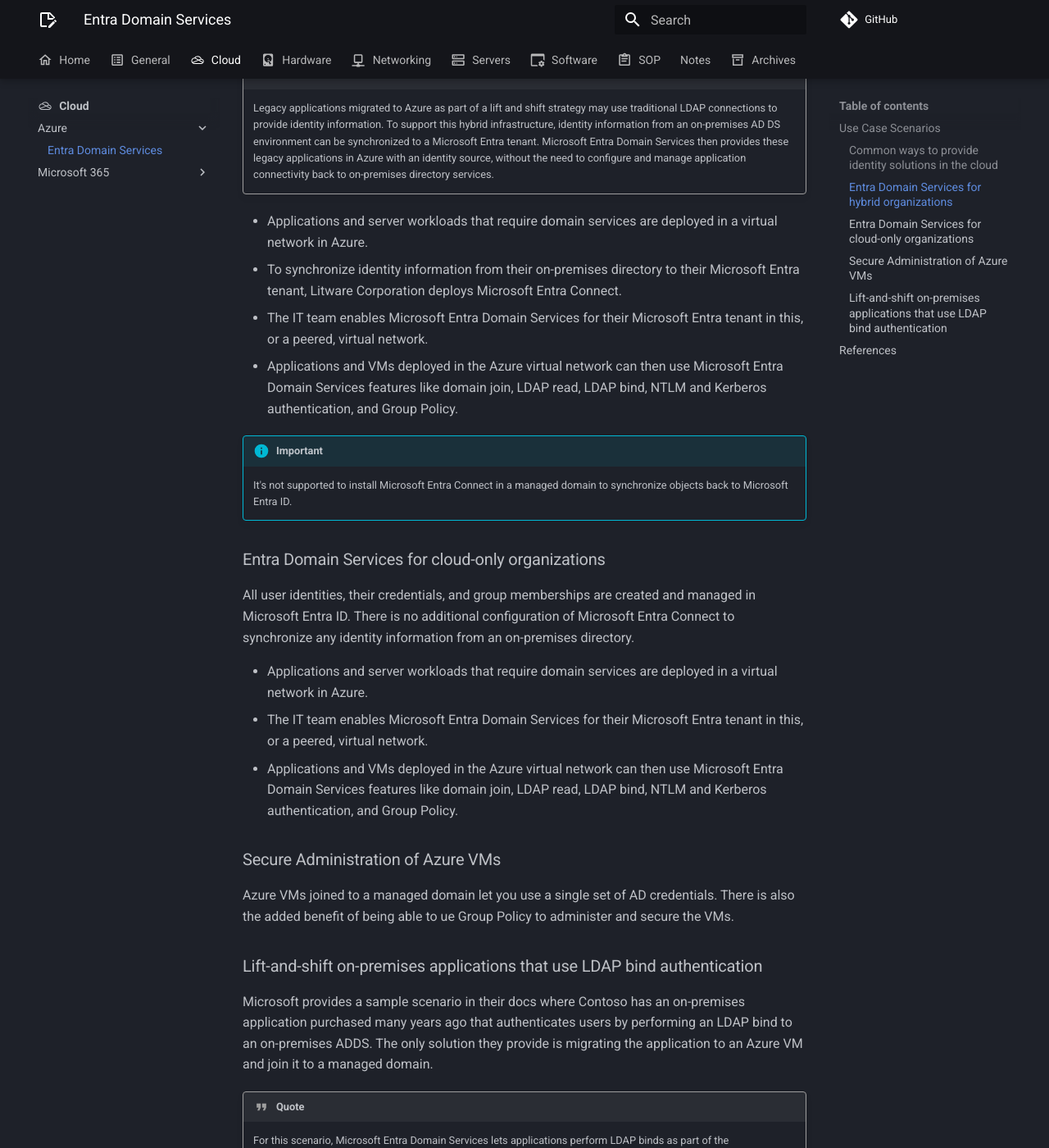
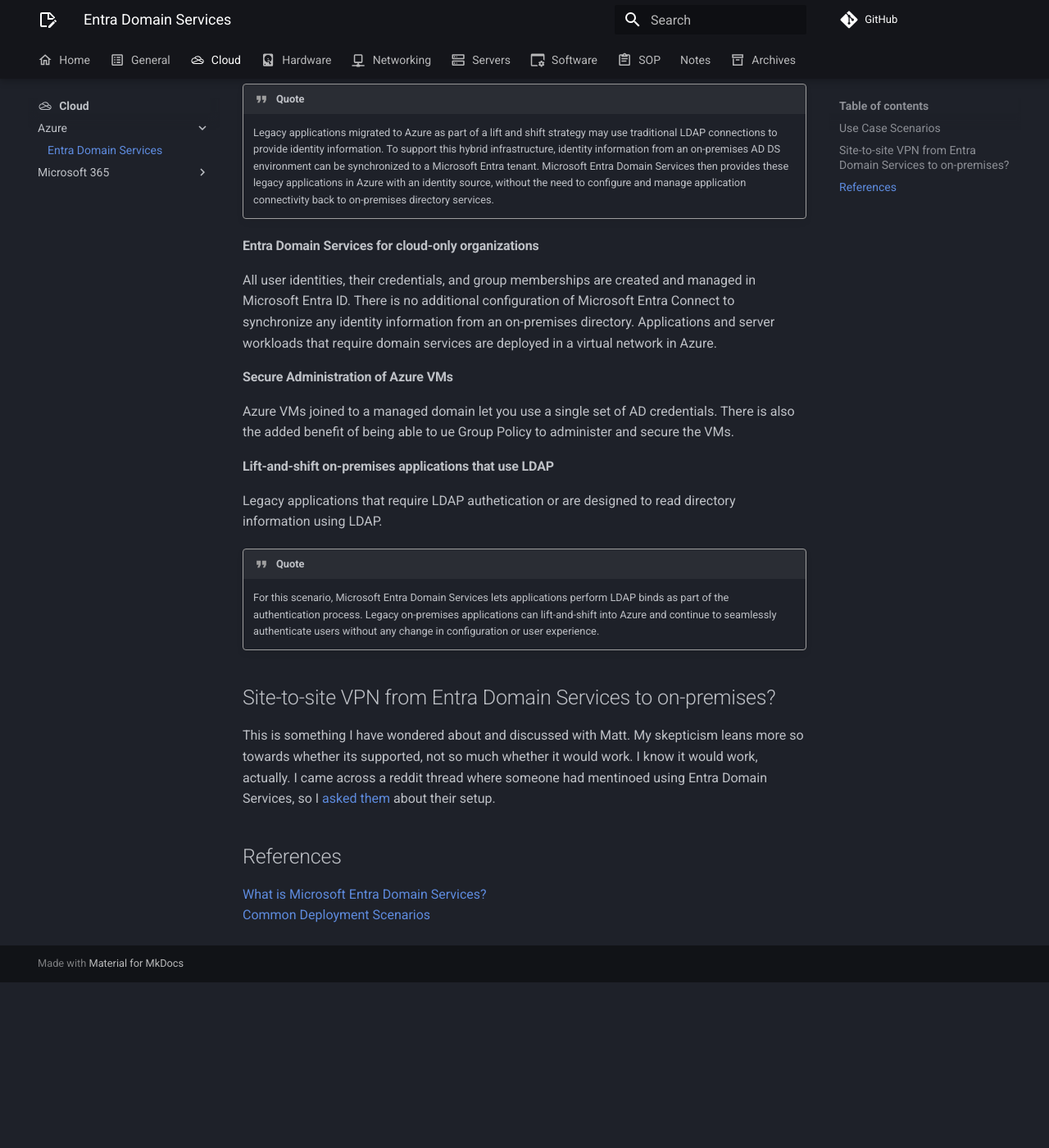
Before and after one commit to rmscode/binary-garden, an MkDocs documentation site: the page built from docs/cloud/azure/entra-domain-services.md, in a window 1280 px wide and 1400 px high, scrolled down 1221 px. Shown: the whole window at 82% size. Built offline with MkDocs 1.6.1 and Material for MkDocs 9.7.7, drawn with Linux system fonts in a browser that asks for light colours; comment, search, counter and statistics services are not loaded; after the commit the page ends 2419 px from its top, so only the background shows below that; some of the changed text lies outside the part shown.

Commit message:
feat(entra-domain-services): update content (add to)

```diff
--- a/docs/cloud/azure/entra-domain-services.md
+++ b/docs/cloud/azure/entra-domain-services.md
@@ -6,11 +6,9 @@
 
 !!! note
 
-    Microsoft never explicitly declares that you can't connect on-premises machines to Entra Domain Services with a site-to-site VPN nor do they state whether its supported or not. It is very much a gray area. There will be plenty examples of their careful wording in my notes below.
+    Microsoft never explicitly declares that you can't connect on-premises machines to Entra Domain Services with a site-to-site VPN nor do they state whether its supported or not. It is very much a gray area. However, there are plenty examples of their careful wording for what they do support.
 
 ## Use Case Scenarios
-
-### Common ways to provide identity solutions in the cloud
 
 IT admins often use one of the following solutions to provide an identity service to a applications that run in Azure:
 
@@ -24,41 +22,33 @@
 
     Microsoft Entra Domain Services offers alternatives to the need to create VPN connections back to an on-premises AD DS environment or run and manage VMs in Azure to provide identity services.
 
-### Entra Domain Services for hybrid organizations
+#### Entra Domain Services for hybrid organizations
+
+Applications and server workloads that require domain services are deployed in a virtual network in Azure. Identity information is synchronized from an on-premises directory to a Microsoft Entra tenant using Microsoft Entra Connect.
 
 !!! quote
 
     Legacy applications migrated to Azure as part of a lift and shift strategy may use traditional LDAP connections to provide identity information. To support this hybrid infrastructure, identity information from an on-premises AD DS environment can be synchronized to a Microsoft Entra tenant. Microsoft Entra Domain Services then provides these legacy applications in Azure with an identity source, without the need to configure and manage application connectivity back to on-premises directory services.
 
-- Applications and server workloads that require domain services are deployed in a virtual network in Azure.
-- To synchronize identity information from their on-premises directory to their Microsoft Entra tenant, Litware Corporation deploys Microsoft Entra Connect.
-- The IT team enables Microsoft Entra Domain Services for their Microsoft Entra tenant in this, or a peered, virtual network.
-- Applications and VMs deployed in the Azure virtual network can then use Microsoft Entra Domain Services features like domain join, LDAP read, LDAP bind, NTLM and Kerberos authentication, and Group Policy.
+#### Entra Domain Services for cloud-only organizations
 
-!!! info "Important"
+All user identities, their credentials, and group memberships are created and managed in Microsoft Entra ID. There is no additional configuration of Microsoft Entra Connect to synchronize any identity information from an on-premises directory. Applications and server workloads that require domain services are deployed in a virtual network in Azure.
 
-    It's not supported to install Microsoft Entra Connect in a managed domain to synchronize objects back to Microsoft Entra ID.
-
-### Entra Domain Services for cloud-only organizations
-
-All user identities, their credentials, and group memberships are created and managed in Microsoft Entra ID. There is no additional configuration of Microsoft Entra Connect to synchronize any identity information from an on-premises directory.
-
-- Applications and server workloads that require domain services are deployed in a virtual network in Azure.
-- The IT team enables Microsoft Entra Domain Services for their Microsoft Entra tenant in this, or a peered, virtual network.
-- Applications and VMs deployed in the Azure virtual network can then use Microsoft Entra Domain Services features like domain join, LDAP read, LDAP bind, NTLM and Kerberos authentication, and Group Policy.
-
-### Secure Administration of Azure VMs
+#### Secure Administration of Azure VMs
 
 Azure VMs joined to a managed domain let you use a single set of AD credentials. There is also the added benefit of being able to ue Group Policy to administer and secure the VMs.
 
-### Lift-and-shift on-premises applications that use LDAP bind authentication
+#### Lift-and-shift on-premises applications that use LDAP
 
-Microsoft provides a sample scenario in their docs where Contoso has an on-premises application purchased many years ago that authenticates users by performing an LDAP bind to an on-premises ADDS. The only solution they provide is migrating the application to an Azure VM and join it to a managed domain.
+Legacy applications that require LDAP authetication or are designed to read directory information using LDAP.
 
 !!! quote
 
     For this scenario, Microsoft Entra Domain Services lets applications perform LDAP binds as part of the authentication process. Legacy on-premises applications can lift-and-shift into Azure and continue to seamlessly authenticate users without any change in configuration or user experience.
 
+## Site-to-site VPN from Entra Domain Services to on-premises?
+
+This is something I have wondered about and discussed with Matt. My skepticism leans more so towards whether its supported, not so much whether it would work. I know it would work, actually. I came across a reddit thread where someone had mentinoed using Entra Domain Services, so I [asked them](https://www.reddit.com/r/sysadmin/comments/1jqi2y6/entra_id_to_onprem/ml7a9op/) about their setup.
 
 ## References
 
```
